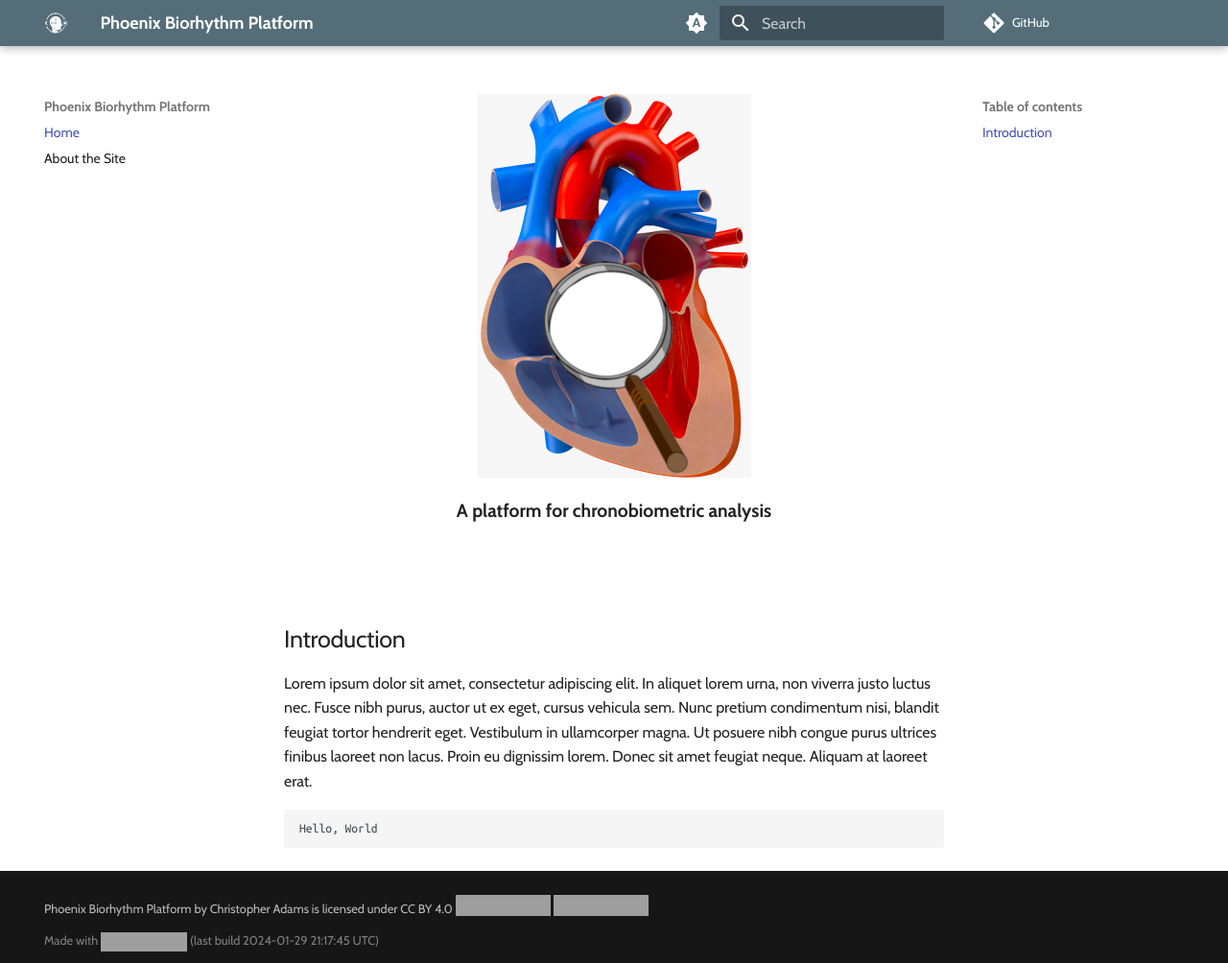
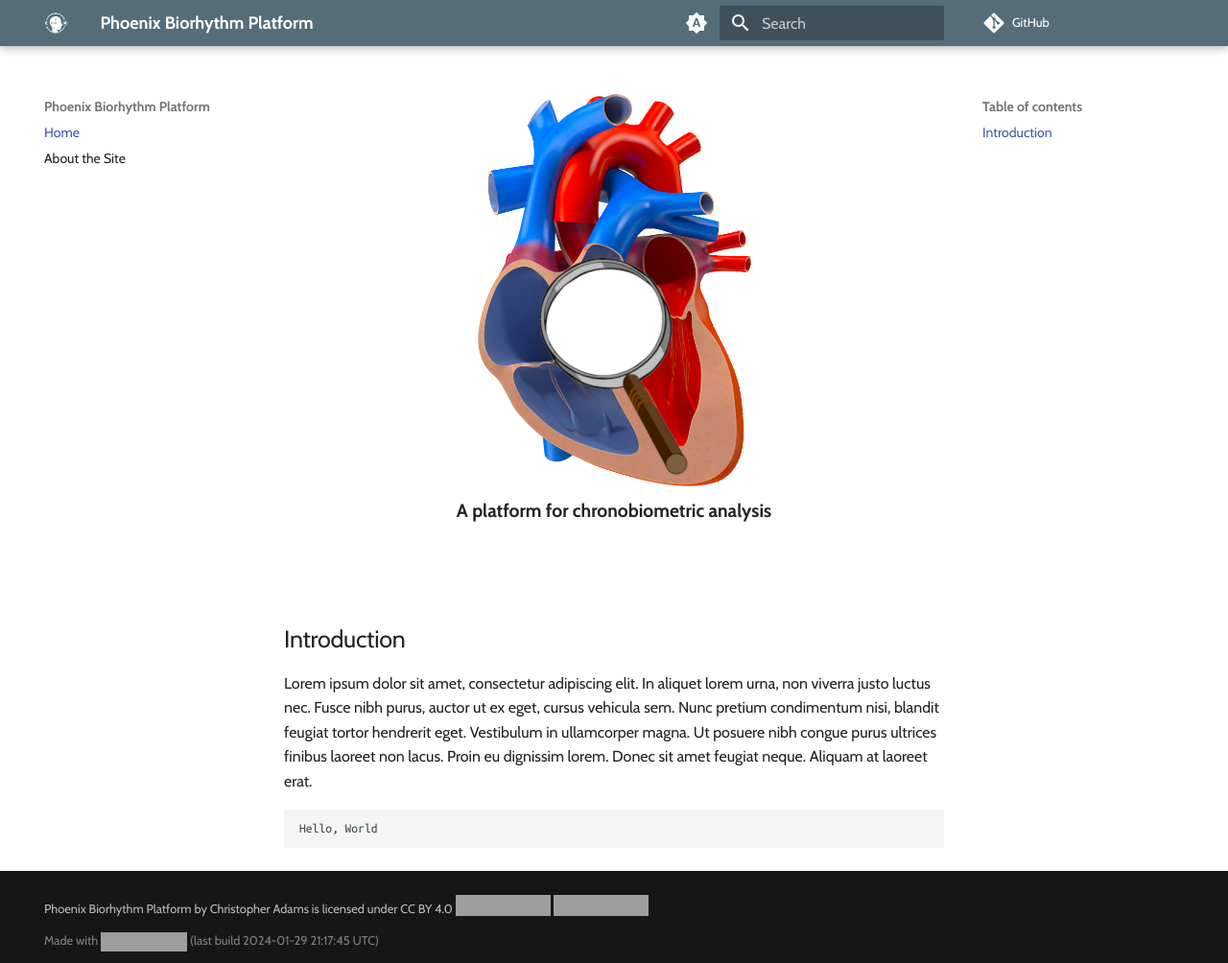
Before and after one commit to phoenix-chronobiology/phoenix-chronobiology.github.io, an MkDocs documentation site: the page built from docs/index.md, in a window 1280 px wide and 1004 px high. Shown: the whole window at 96% size. Built offline with MkDocs 1.6.1 and Material for MkDocs 9.7.7, drawn with Linux system fonts in a browser that asks for light colours; comment, search, counter and statistics services are not loaded; grey boxes are pictures that could not be loaded.

Commit message:
remove shading of hero image

```diff
--- a/docs/stylesheets/hero-image.css
+++ b/docs/stylesheets/hero-image.css
@@ -20,11 +20,11 @@
 
 .hero-block svg {
     padding: 0;
-    max-height: 90px; /* to fill magnifying glass as much as possible */
+    max-height: 105px; /* to fill magnifying glass as much as possible */
     margin: 0;
     position: relative;
-    top: -220px;
-    left: -10px;
+    top: -235px;
+    left: -13px;
     transition: all 0.5s ease-in-out;
     z-index: 100;
 }
```
Also changed, not shown: docs/images/human-heart-cutaway-w-mag.png.
